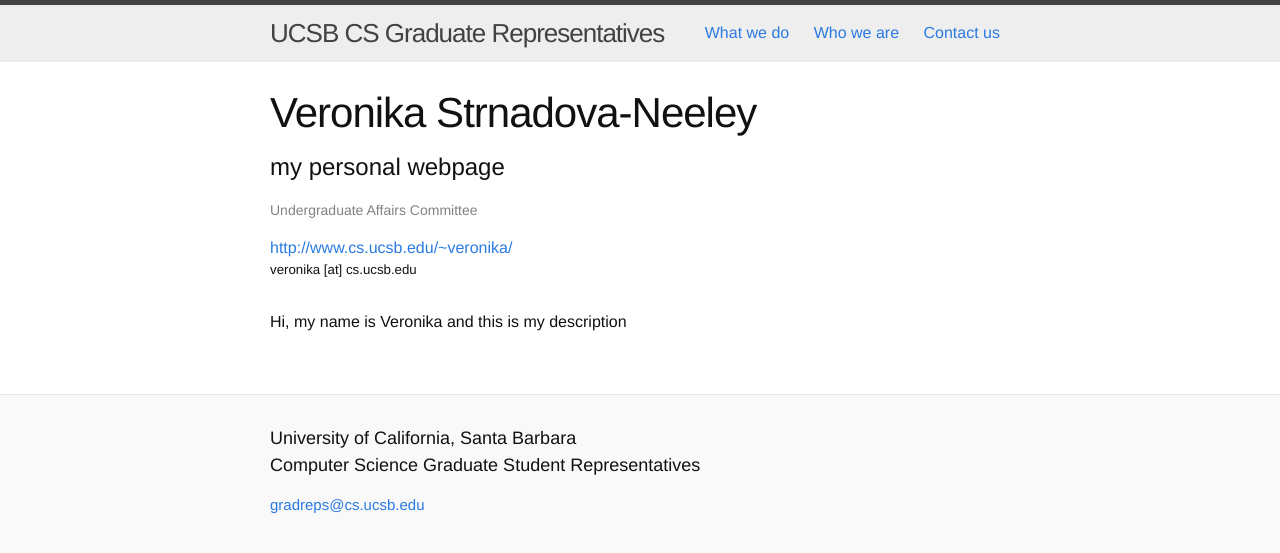
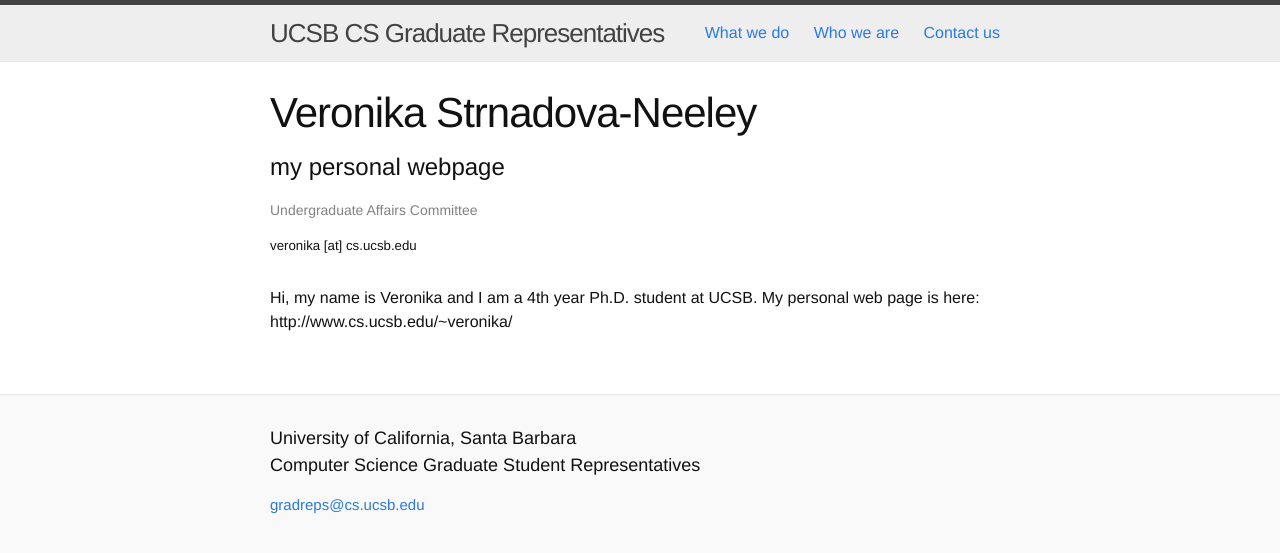
Before and after one commit to UCSB-CS-Graduate-Representatives/UCSB-CS-Graduate-Representatives.github.io, a Jekyll site: the page built from _GradReps/veronika.md, in a window 1280 px wide. Shown: the top 553 px of the page. Built offline with Jekyll 4.4.1, drawn with Linux system fonts in a browser that asks for light colours.

Commit message:
Update veronika.md

```diff
--- a/_GradReps/veronika.md
+++ b/_GradReps/veronika.md
@@ -6,8 +6,7 @@
   - position: Undergraduate Affairs Committee
     link: /positions#undergrad_affairs_committee
 description: >
-  Hi, my name is Veronika and this is my description
-webpage: http://www.cs.ucsb.edu/~veronika/
+  Hi, my name is Veronika and I am a 4th year Ph.D. student at UCSB. My personal web page is here: http://www.cs.ucsb.edu/~veronika/
 
 layout: profile
 title: my personal webpage
```
